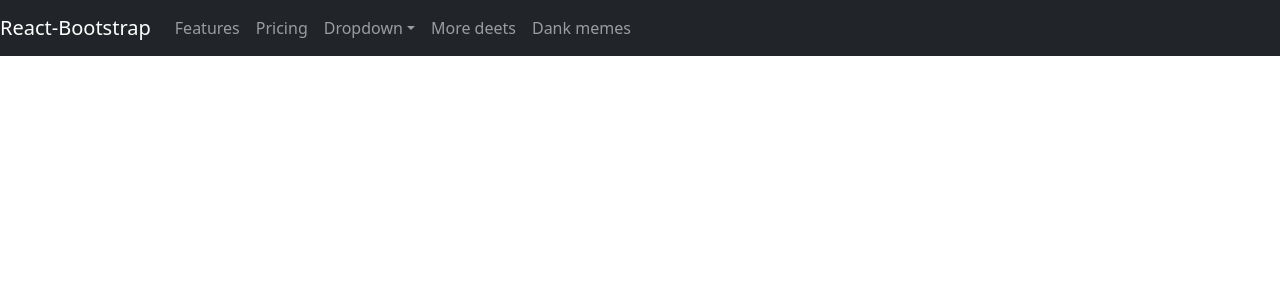
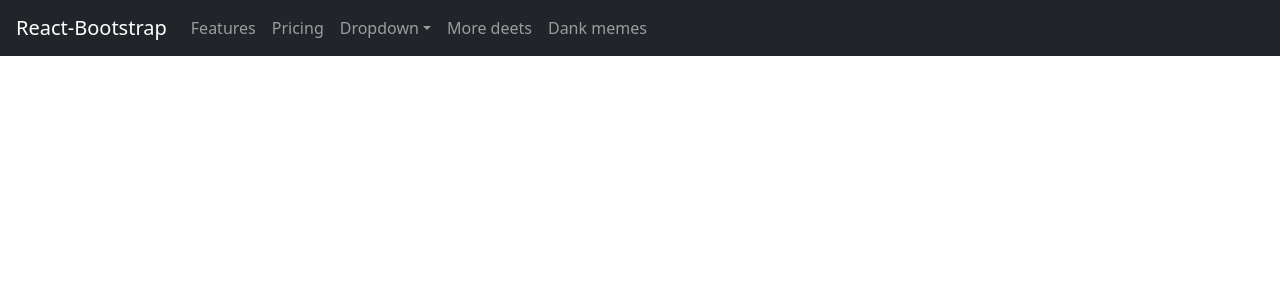
Before and after one commit to alvee07/code-sample, a React (Create React App) app: page / in a window 1280 px wide. Shown: the top 300 px of the page. Built offline with nearby package versions, Linux system fonts and the light colour scheme.

Commit message:
made padding on the left of brand. will move the items to right.

```diff
--- a/src/components/Navigation.js
+++ b/src/components/Navigation.js
@@ -6,7 +6,9 @@ export class Navigation extends Component {
     return (
       <div>
         <Navbar collapseOnSelect expand="lg" bg="dark" variant="dark">
-          <Navbar.Brand href="#home">React-Bootstrap</Navbar.Brand>
+          <Navbar.Brand href="#home" className="mx-3">
+            React-Bootstrap
+          </Navbar.Brand>
           <Navbar.Toggle aria-controls="responsive-navbar-nav" />
           <Navbar.Collapse id="responsive-navbar-nav">
             <Nav className="mr-auto">
```
